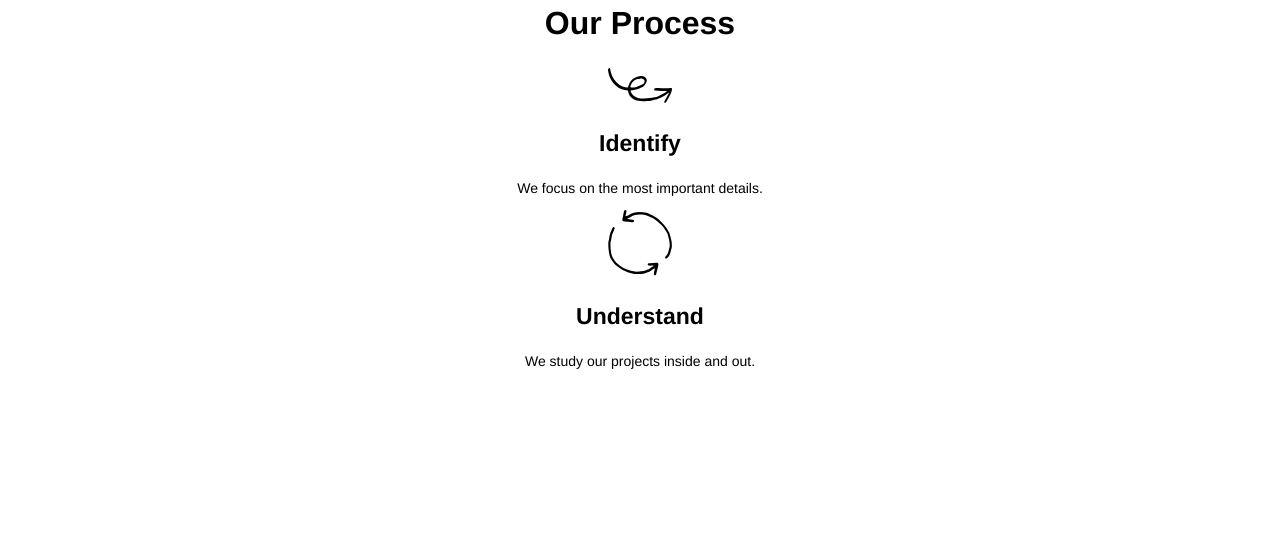
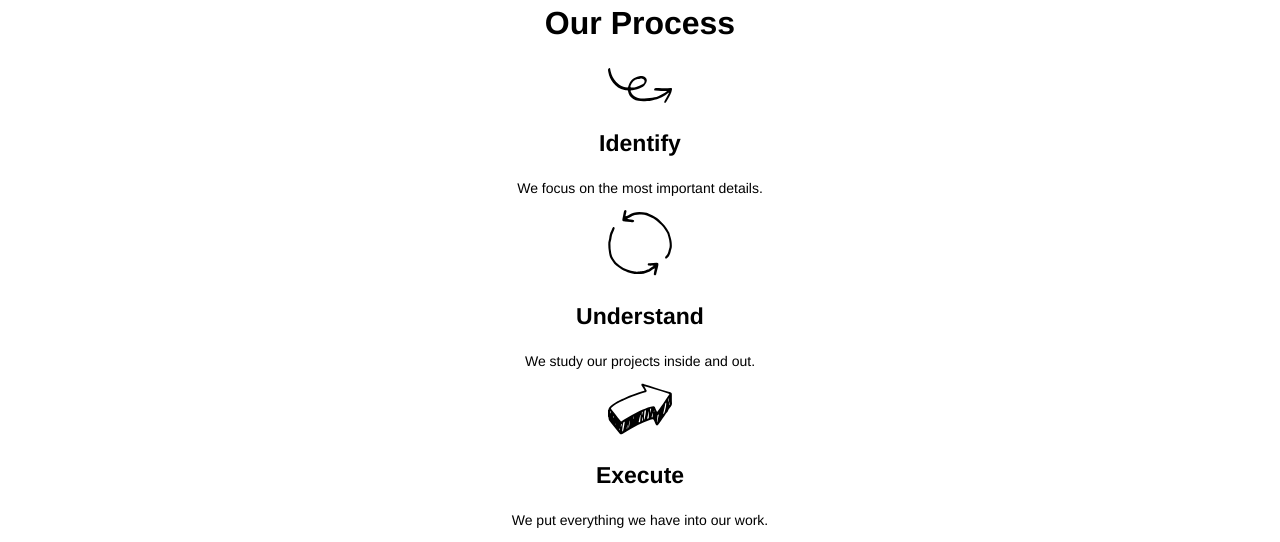
Before and after one commit to jean-estevez/broadway, a plain HTML site: page index.html in a window 1280 px wide. Shown: the part 362-904 px from the top of the page. Before the commit the page ends 800 px from the top, so only its background shows below. Drawn offline with Linux system fonts and the light colour scheme.

Commit message:
Add Execute div.

```diff
--- a/index.html
+++ b/index.html
@@ -31,6 +31,11 @@
                 <h3 class="headline">Understand</h3>
                 <p>We study our projects inside and out.</p>
             </div>
+            <div class="execute">
+                <img src="resources/execute.svg" alt="3d arrow">
+                <h3 class="headline">Execute</h3>
+                <p>We put everything we have into our work.</p>
+            </div>
         </section>
 
     </body>
```
